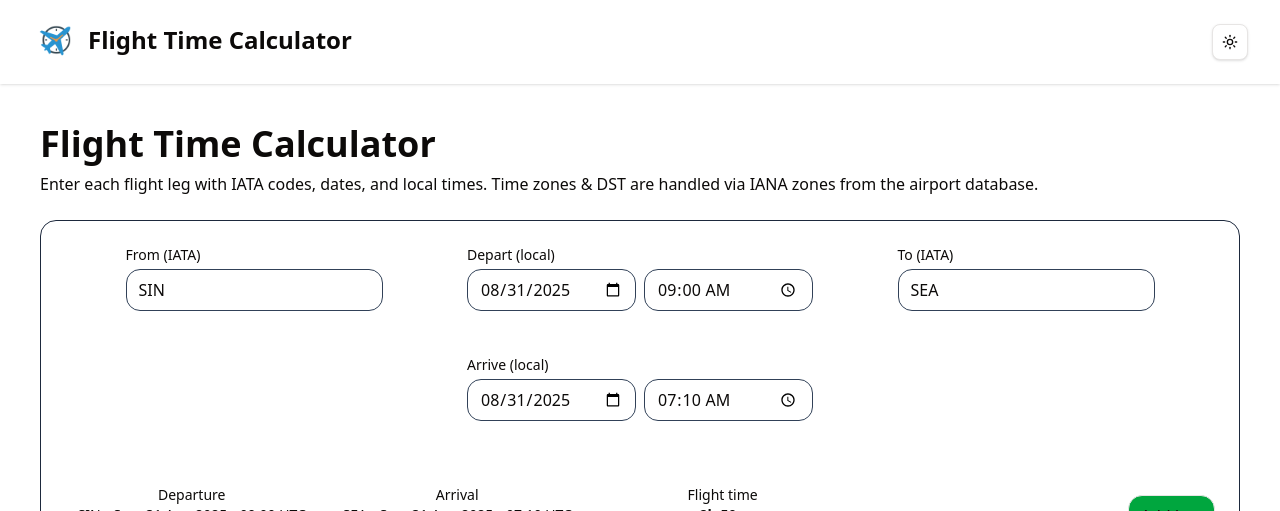
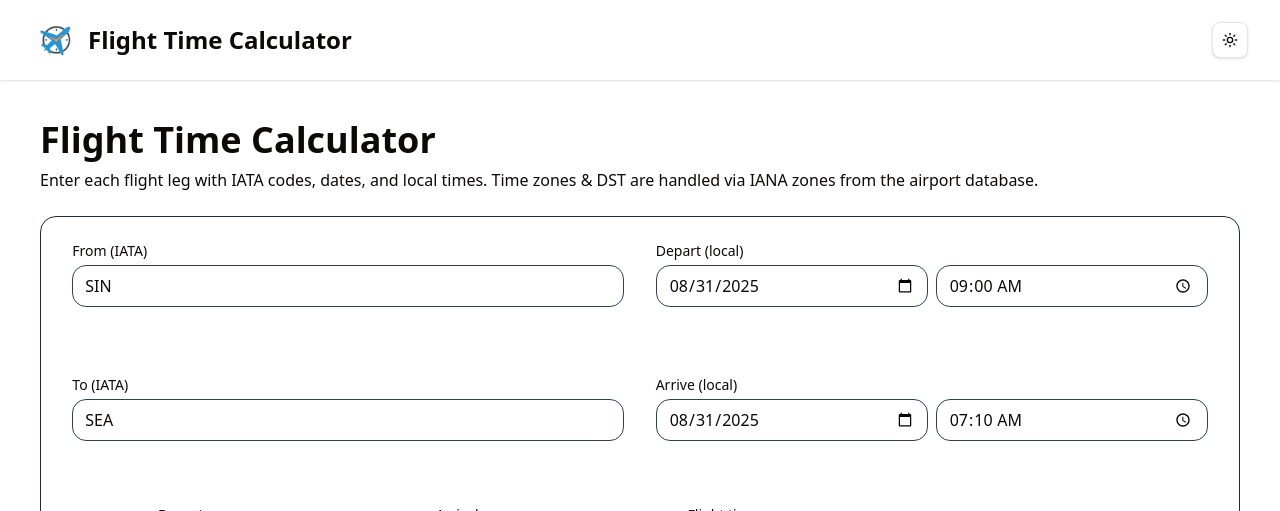
Before and after one commit to xKhronoz/Flight-Time-Calculator, a Next.js app: page / in a window 1280 px wide. Shown: the top 511 px of the page. Built offline with nearby package versions, Linux system fonts and the light colour scheme; no server answers; the database is empty.

Commit message:
fix: logo not found in vercel deployment (#3)
* fix: use import image and next image to render logo and fixed input layout

* Rename Logo.png to logo.png

```diff
--- a/app/page.tsx
+++ b/app/page.tsx
@@ -188,8 +188,8 @@ export default function Page() {
           const summary = results.legSummaries.find((l) => l.id === leg.id);
           return (
             <div key={leg.id} className="rounded-2xl border border-slate-800 dark:bg-slate-900/50 p-6">
-              <div className="flex flex-wrap justify-evenly items-end gap-6">
-                <div className="md:col-span-2">
+                <div className="flex flex-wrap gap-6 items-end justify-start md:justify-evenly">
+                  <div className="w-full md:w-[48%]">
                     <label className="block text-sm mb-1">From (IATA)</label>
                     <div className="relative">
                       <input className="w-full rounded-xl dark:bg-slate-800 border border-slate-700 px-3 py-2"
@@ -203,7 +203,7 @@ export default function Page() {
                       </div>
                     </div>
                   </div>
-                <div className="md:col-span-3">
+                  <div className="w-full md:w-[48%]">
                     <label className="block text-sm mb-1">Depart (local)</label>
                     <div className="grid grid-cols-2 gap-2">
                       <input type="date" className="rounded-xl dark:dark:bg-slate-800 border border-slate-700 px-3 py-2"
@@ -217,7 +217,7 @@ export default function Page() {
                       {/* Reserved for future hints/messages */}
                     </div>
                   </div>
-                <div className="md:col-span-2">
+                  <div className="w-full md:w-[48%] md:mt-6">
                     <label className="block text-sm mb-1">To (IATA)</label>
                     <div className="relative">
                       <input className="w-full rounded-xl dark:bg-slate-800 border border-slate-700 px-3 py-2"
@@ -231,7 +231,7 @@ export default function Page() {
                       </div>
                     </div>
                   </div>
-                <div className="md:col-span-3">
+                  <div className="w-full md:w-[48%] md:mt-6">
                     <label className="block text-sm mb-1">Arrive (local)</label>
                     <div className="grid grid-cols-2 gap-2">
                       <input type="date" className="rounded-xl dark:bg-slate-800 border border-slate-700 px-3 py-2"
--- a/components/Header.tsx
+++ b/components/Header.tsx
@@ -2,13 +2,22 @@
 
 import React from "react";
 import { ModeToggle } from "./ModeToggle";
+import logo from '@/public/logo.png';
+import Image from "next/image";
 
 export default function Header() {
   return (
     <header className="w-full dark:bg-gray-900 dark:text-white py-4 px-8 flex items-center justify-between shadow">
-      <div className="flex items-center text-center gap-3">
-        <a href="/" className="text-2xl font-bold hover:no-underline focus:outline-none focus:ring-2 focus:ring-blue-400">
-          <img src="/logo.png" alt="Logo" className="h-12 w-12 mb-1 mr-2 inline-block align-middle" />
+      <div className="flex items-center gap-3">
+        <a href="/" className="flex items-center gap-2 text-2xl font-bold hover:no-underline focus:outline-none focus:ring-2 focus:ring-blue-400">
+          <Image
+            className="rounded-full"
+            src={logo}
+            alt="Logo"
+            width={48}
+            height={48}
+            priority
+          />
           <span>Flight Time Calculator</span>
         </a>
       </div>
```
Also changed, not shown: public/logo.png (renamed from public/Logo.png). Lines whose indentation alone changed are shown as unchanged.
